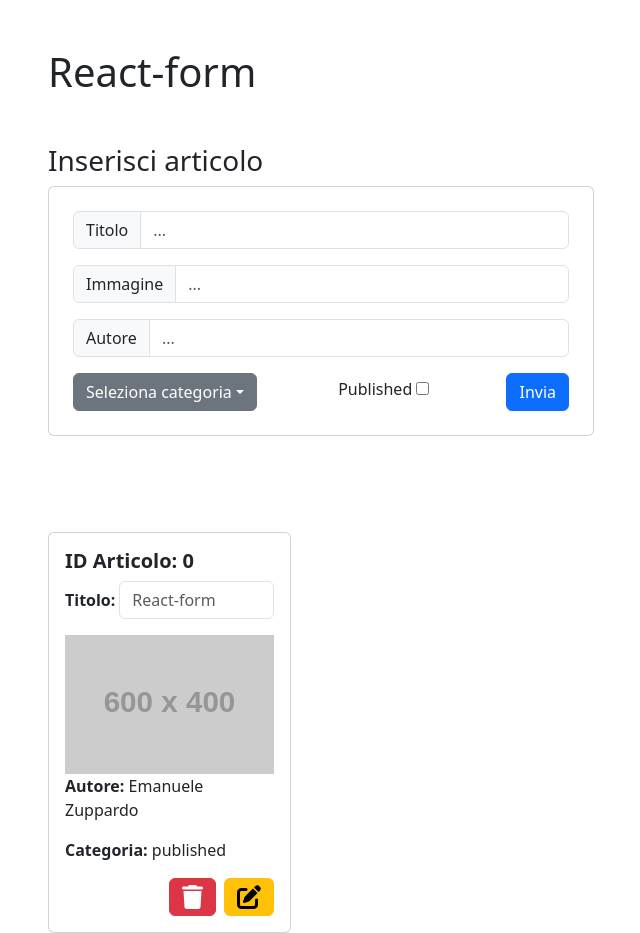
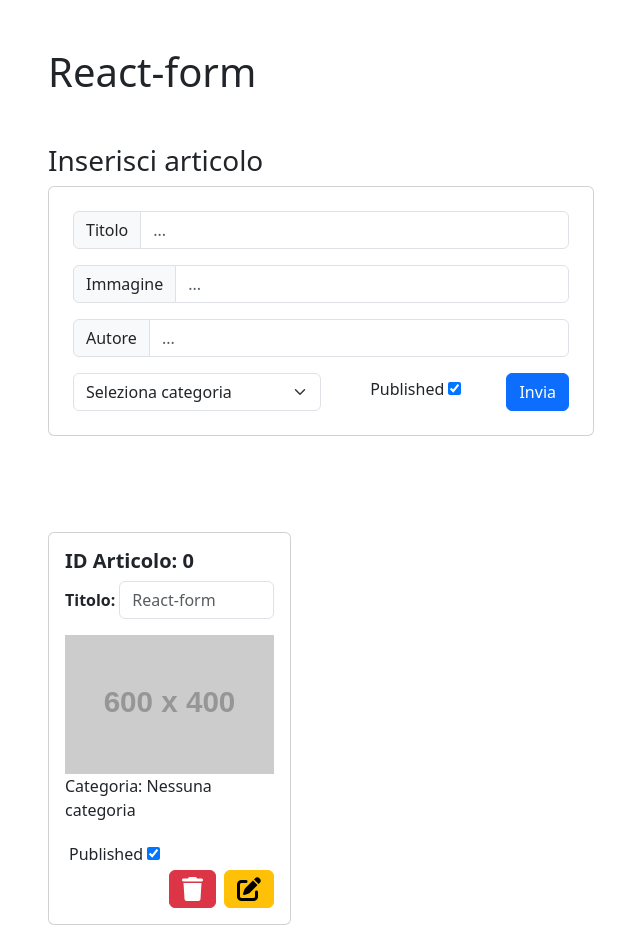
Before and after one commit to emazupp/react-form-multifield, a React (Vite) app: page / in a window 1280 px wide. Shown: the whole page, without its empty margins (34-674 px from the left). Built offline with nearby package versions, Linux system fonts and the light colour scheme; the HTML template or start-up script is replaced by a standard one.

Commit message:
deleted dropdown bootstrap and created select component

```diff
--- a/src/components/Card.jsx
+++ b/src/components/Card.jsx
@@ -1,4 +1,5 @@
 import Button from "./Button";
+import Checkbox from "./Form/Checkbox";
 
 export default function Card({
   item,
@@ -26,16 +27,11 @@ export default function Card({
 
           <img className="img-fluid" src={img} alt={`img-${img}`} />
 
-          {item.author && (
-            <p>
-              <b>Autore:</b> {item.author}
-            </p>
-          )}
-          {item.status && (
-            <p>
-              <b>Categoria: </b> {item.status}
-            </p>
-          )}
+          <p>
+            Categoria: {item.category ? item.category : "Nessuna categoria"}
+          </p>
+          <Checkbox text="Published" formData={item.status} />
+
           <div className="d-flex justify-content-end gap-2">
             <Button icon="trash" id={item.id} handleFunction={handleDelete} />
             <button type="submit" className="btn btn-warning">
--- a/src/components/Form/Checkbox.jsx
+++ b/src/components/Form/Checkbox.jsx
@@ -1,11 +1,17 @@
-export default function Checkbox({ text, handleChangeForm }) {
+export default function Checkbox({ name, formData, text, handleChangeForm }) {
   return (
     <>
       <div>
         <label className="p-1" htmlFor={`checkbox-${text}`}>
           {text}
         </label>
-        <input type="checkbox" id={`checkbox-${text}`}></input>
+        <input
+          name={name}
+          onChange={handleChangeForm}
+          type="checkbox"
+          id={`checkbox-${text}`}
+          checked={formData}
+        ></input>
       </div>
     </>
   );
--- a/src/components/Form/Dropdown.jsx
+++ /dev/null
@@ -1,43 +0,0 @@
-import "bootstrap/js/dist/dropdown";
-import { useState } from "react";
-
-export default function Dropdown({ handleChangeForm }) {
-  const [selectedStatus, setSelectedStatus] = useState("Seleziona categoria");
-  const handleSelectedStatus = (selection) => {
-    setSelectedStatus(selection);
-    handleChangeForm;
-  };
-
-  return (
-    <div className="dropdown">
-      <button
-        className="btn btn-secondary dropdown-toggle"
-        type="button"
-        data-bs-toggle="dropdown"
-        aria-expanded="false"
-      >
-        {selectedStatus}
-      </button>
-      <ul className="dropdown-menu">
-        <li
-          className="dropdown-item"
-          onClick={() => handleSelectedStatus("Categoria 1")}
-        >
-          Categoria 1
-        </li>
-        <li
-          className="dropdown-item"
-          onClick={() => handleSelectedStatus("Categoria 2")}
-        >
-          Categoria 2
-        </li>
-        <li
-          className="dropdown-item"
-          onClick={() => handleSelectedStatus("Categoria 3")}
-        >
-          Categoria 3
-        </li>
-      </ul>
-    </div>
-  );
-}
--- a/src/components/Form/Form.jsx
+++ b/src/components/Form/Form.jsx
@@ -1,6 +1,6 @@
-import Dropdown from "./Dropdown";
 import InputText from "./InputText";
 import Checkbox from "./Checkbox";
+import Select from "./Select";
 export default function Form({ formData, handleCreate, handleChangeForm }) {
   return (
     <>
@@ -25,8 +25,16 @@ export default function Form({ formData, handleCreate, handleChangeForm }) {
         />
 
         <div className="d-flex justify-content-between">
-          <Dropdown handleChangeForm={handleChangeForm} />
-          <Checkbox text="Published" handleChangeForm={handleChangeForm} />
+          <Select
+            handleChangeForm={handleChangeForm}
+            formData={formData.category}
+          />
+          <Checkbox
+            text="Published"
+            handleChangeForm={handleChangeForm}
+            formData={formData.status}
+            name="status"
+          />
           <button type="submit" className="btn btn-primary">
             Invia
           </button>
--- /dev/null
+++ b/src/components/Form/Select.jsx
@@ -0,0 +1,15 @@
+export default function Select({ handleChangeForm, formData }) {
+  return (
+    <select
+      class="form-select w-50"
+      name="category"
+      value={formData}
+      onChange={handleChangeForm}
+    >
+      <option selected>Seleziona categoria</option>
+      <option value="Categoria 1">Categoria 1</option>
+      <option value="Categoria 2">Categoria 2</option>
+      <option value="Categoria 3">Categoria 3</option>
+    </select>
+  );
+}
--- a/src/components/layout/Main.jsx
+++ b/src/components/layout/Main.jsx
@@ -16,6 +16,8 @@ export default function Main() {
 
   const [editedTitle, setEditedTitle] = useState("");
   const [articles, setArticle] = useState(articoli);
+
+  console.log(formData);
 
   const handleChangeForm = (e) => {
     const value =
@@ -46,9 +48,8 @@ export default function Main() {
     const newArticles = articles;
     newArticles[indexEditArticle].title = editedTitle;
     setArticle(newArticles);
+
     alert("Titolo modificato in: " + editedTitle);
-    setEditedTitle("");
-    console.log(editedTitle);
   };
 
   return (
@@ -75,6 +76,7 @@ export default function Main() {
               item={item}
               handleEdit={handleEdit}
               handleDelete={handleDelete}
+              setEditedTitle={setEditedTitle}
             />
           );
         })}
```
